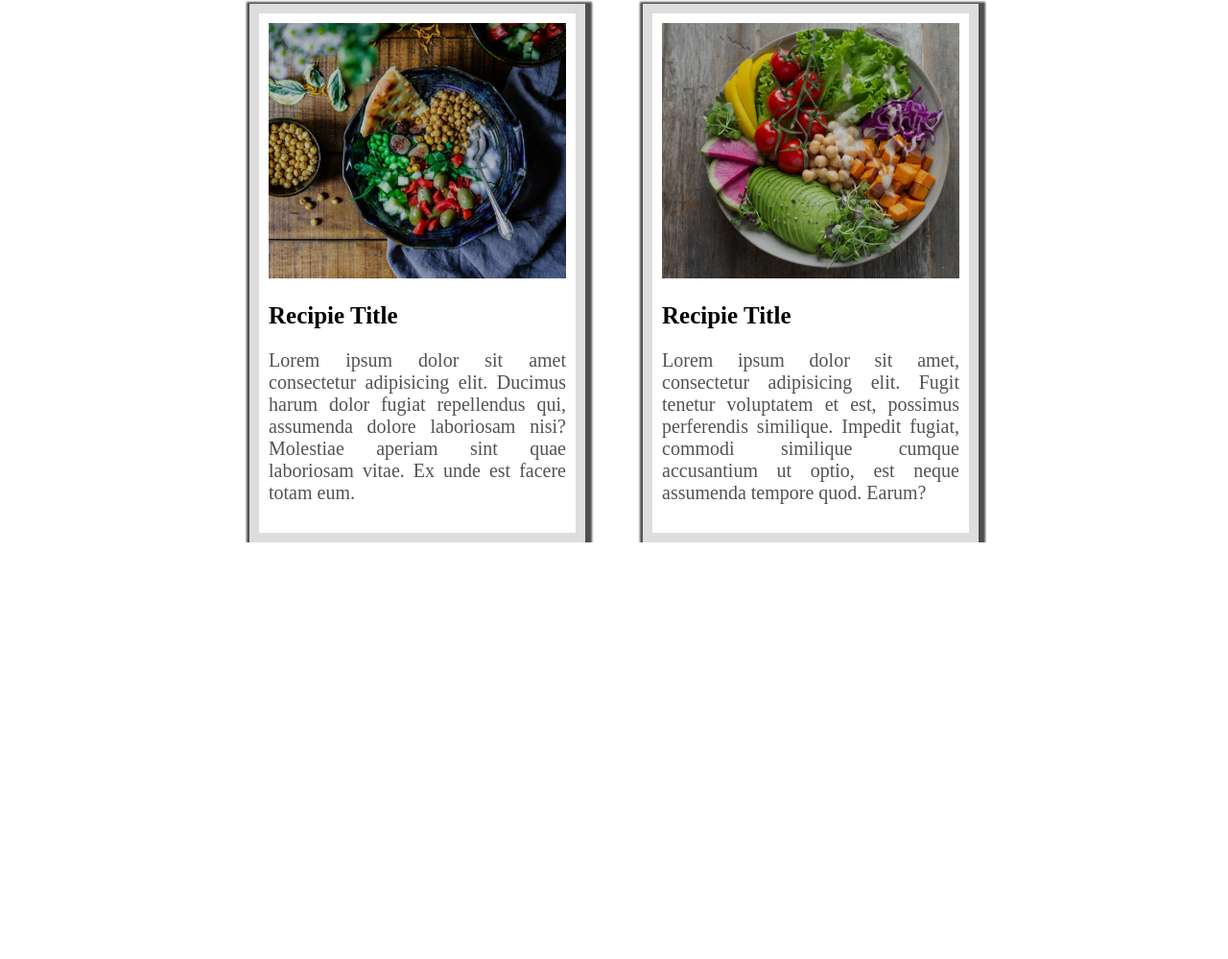
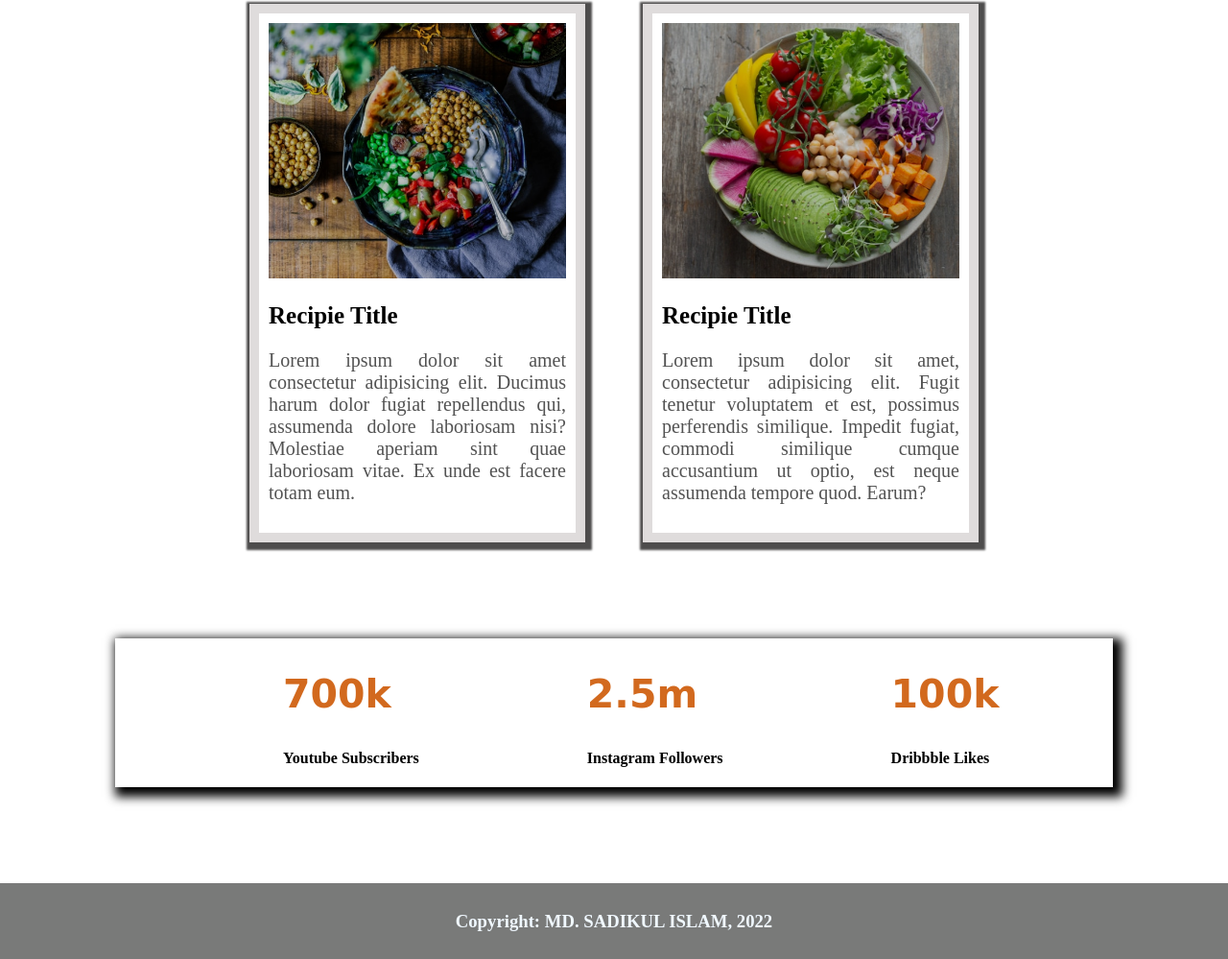
Before and after one commit to sadikul60/eat-healthy-repo, a plain HTML site: page index.html in a window 1280 px wide. Shown: the part 1220-2219 px from the top of the page at 96% size. Before the commit the page ends 1785 px from the top, so only its background shows below. Drawn offline with Linux system fonts and the light colour scheme.

Commit message:
added footer

```diff
--- a/index.html
+++ b/index.html
@@ -54,8 +54,27 @@
                 </div
             </div>
     </section>
+    <!--My Recipies section End-->
 
-    <!--My Recipies section Start-->
-
+    <!--Follower section Start-->
+    <section class="followers">
+        <div class="dribbble">
+            <h1>700k</h1>
+            <h4>Youtube Subscribers</h4>
+        </div>
+        <div class="dribbble">
+            <h1>2.5m</h1>
+            <h4>Instagram Followers</h4>
+        </div>
+        <div class="dribbble">
+            <h1>100k</h1>
+            <h4>Dribbble Likes</h4>
+        </div>
+    </section>
 </body>
+<!--Footer area Section Start-->
+<footer>
+    <center><h3><strong>Copyright: </strong> MD. SADIKUL ISLAM, 2022</h3></center>
+</footer>
+<!--Footer area Section End-->
 </html>
--- a/style.css
+++ b/style.css
@@ -64,6 +64,7 @@ span{
     background-image: url(shapes/7.png);
     background-repeat: no-repeat;
     background-position: left;
+    width: 100%;
 }
 
 .big-img{
@@ -71,9 +72,6 @@ span{
     height: 100%;
 }
 
-#images{
-    margin-top: 222;
-}
 
 /*About-section in h1 and p in top-space style*/
 #top-space{
@@ -102,3 +100,34 @@ span{
 h2{
     font-size: 25px;
 }
+
+
+
+/*Followers section*/
+
+.followers{
+    display: flex;
+    margin-left: 120px;
+    margin-right: 120px;
+    margin-top: 100px;
+    margin-bottom: 100px;
+    box-shadow: 5px 5px 10px 5px black;
+}
+
+.dribbble{
+    padding-left: 175px;
+    padding-bottom: -220px;
+}
+
+h4{
+    font-size: 16px;
+    padding-bottom: -220px;
+}
+
+
+/*Footer section*/
+footer{
+    background-color: rgb(121, 122, 121);
+    padding: 10px;
+    color: aliceblue;
+}
```
